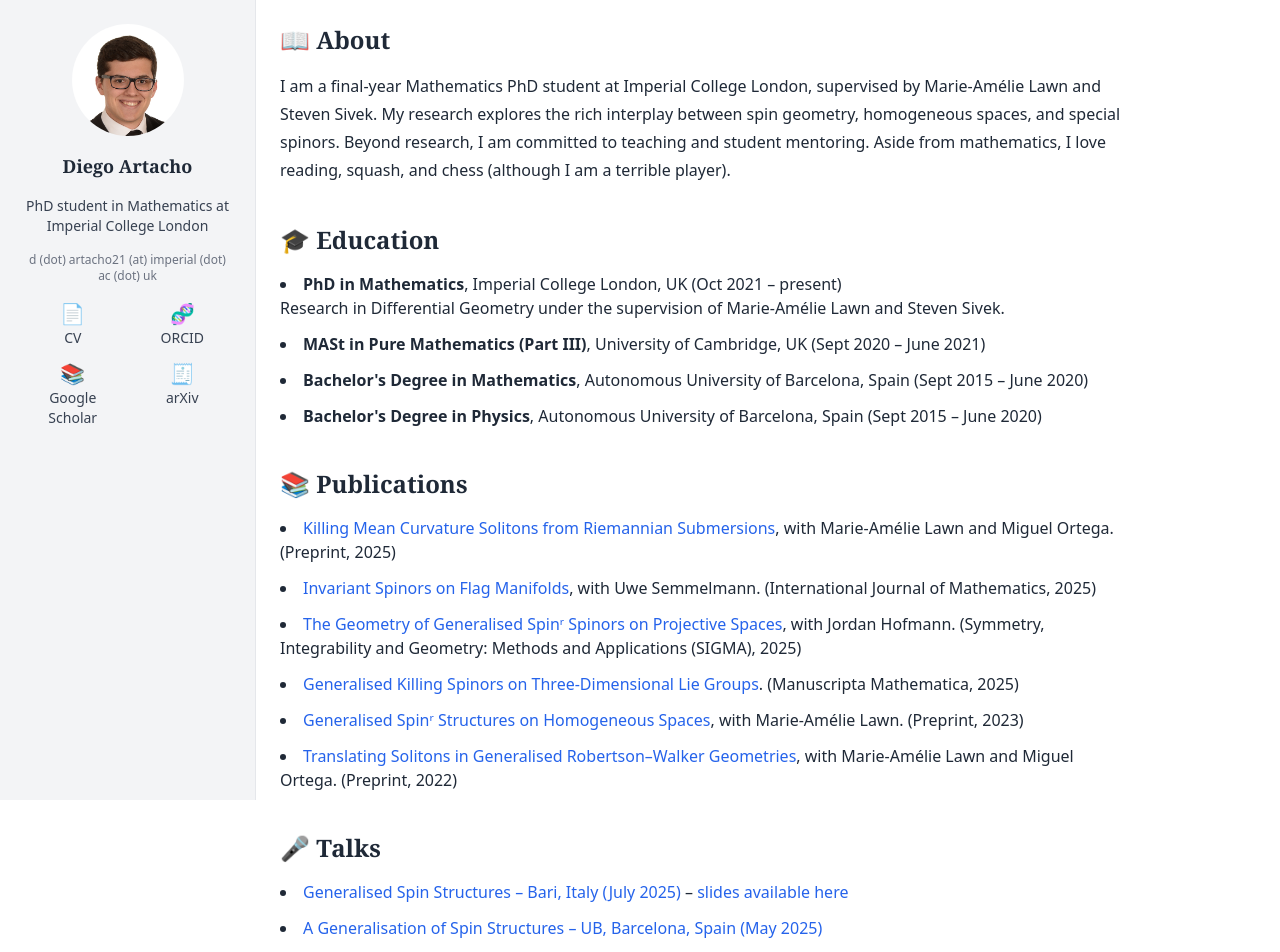
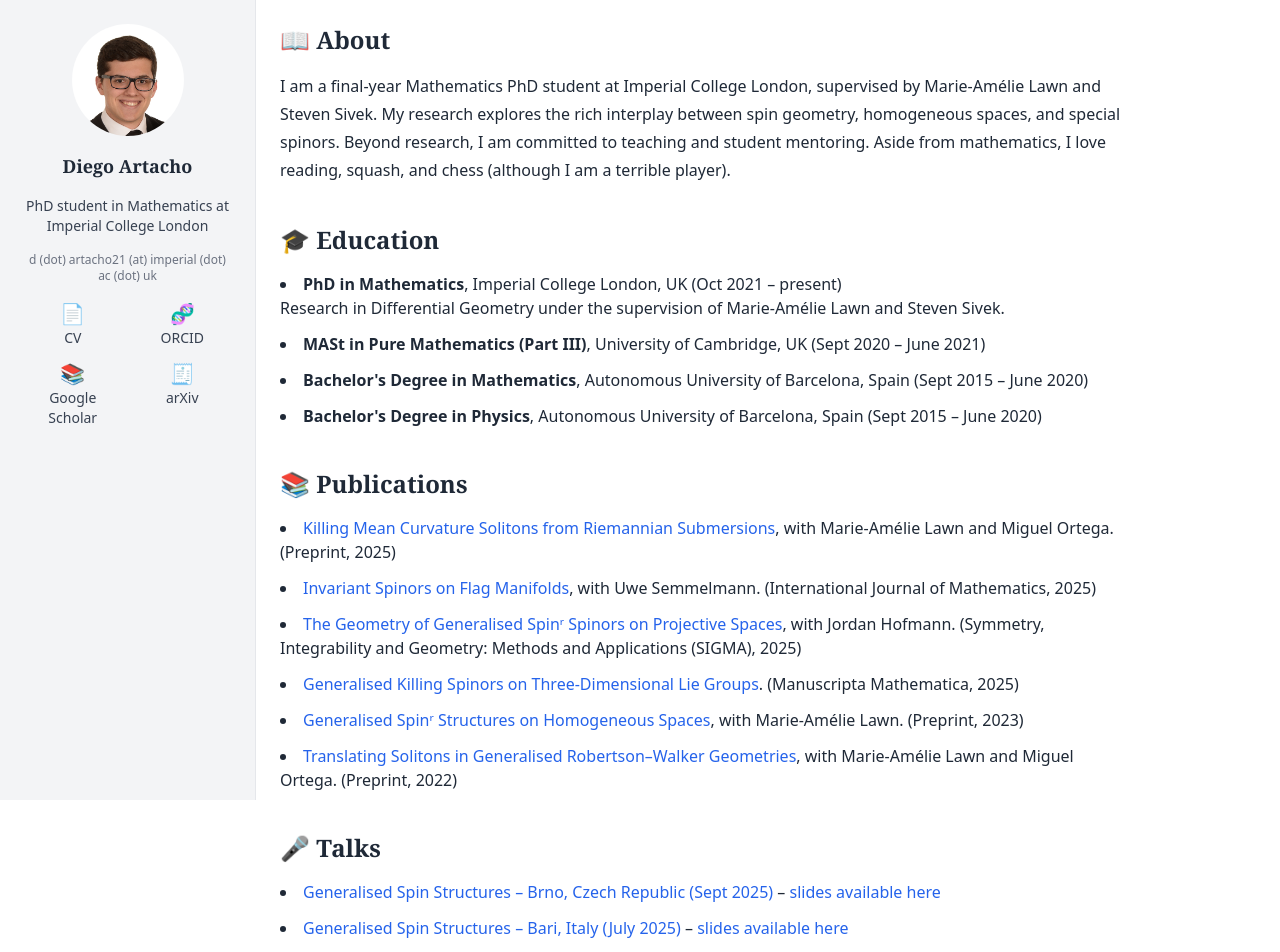
Before and after one commit to diegoartacho/diegoartacho, a Next.js app: page / in a window 1280 px wide. Shown: the top 952 px of the page. Built offline with nearby package versions, Linux system fonts and the light colour scheme.

Commit message:
brno slides added (provisional)

```diff
--- a/app/page.jsx
+++ b/app/page.jsx
@@ -44,6 +44,15 @@
       <section id="🎤talks" className="scroll-mt-24">
         <h2 className="text-2xl font-serif font-semibold mb-4">🎤 Talks</h2>
   <ul className="space-y-3 list-disc list-inside">
+    <li>
+  <a href="https://conference.math.muni.cz/dga2025/" className="text-blue-600 hover:underline">
+    Generalised Spin Structures – Brno, Czech Republic (Sept 2025)
+  </a>
+  {' – '}
+  <a href="/slides_brno_2025.pdf" className="text-blue-600 hover:underline" target="_blank" rel="noopener noreferrer">
+    slides available here
+  </a>
+</li>
   <li>
   <a href="https://sites.google.com/view/workshop-even-and-odd-dim-bari/home" className="text-blue-600 hover:underline">
     Generalised Spin Structures – Bari, Italy (July 2025)
```
Also changed, not shown: 1 other file (tests, documents, lock files or other folders).
